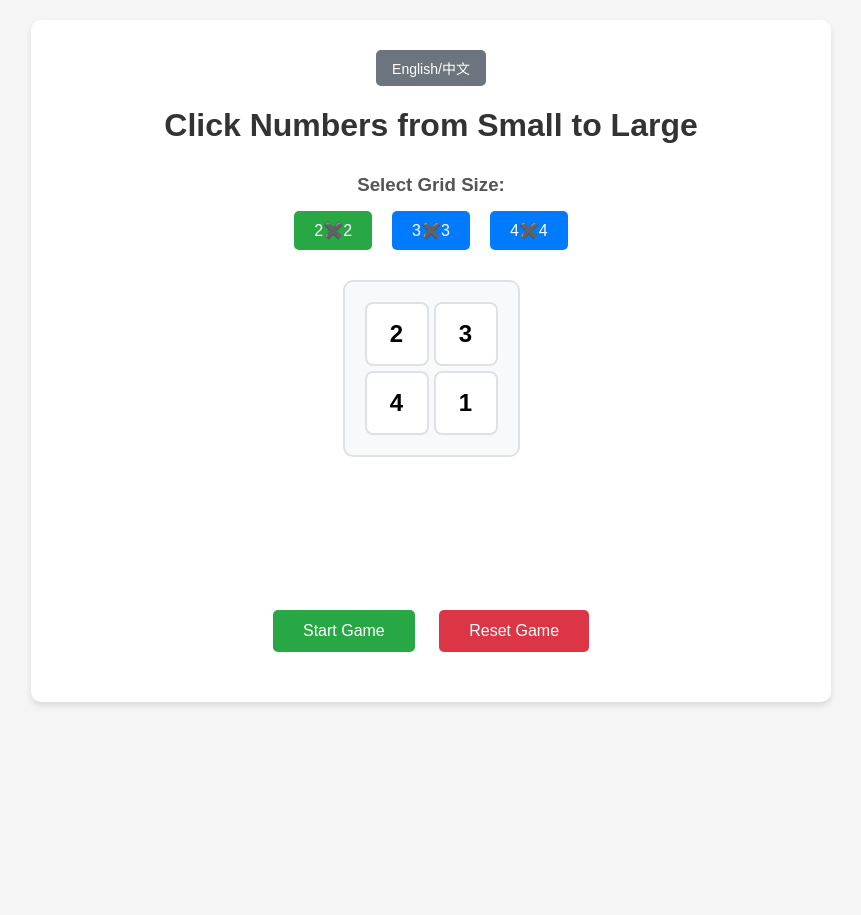
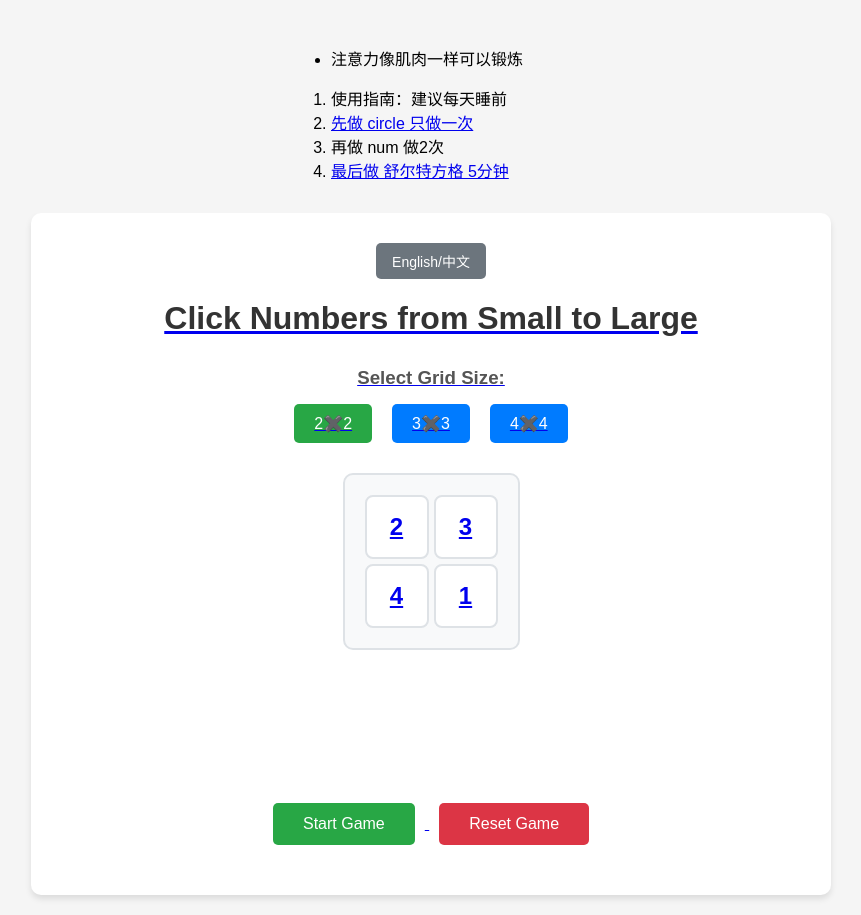
Before and after one commit to vpgle/num, a plain HTML site: page index.html in a window 1280 px wide. Shown: the whole page, without its empty margins (209-1070 px from the left). Before the commit the page ends 800 px from the top, so only its background shows below. Drawn offline with Linux system fonts and the light colour scheme.

Commit message:
Update index.html
添加正确的news 的CSS

```diff
--- a/index.html
+++ b/index.html
@@ -10,6 +10,14 @@
             max-width: 800px;
             margin: 0 auto;
             padding: 20px;
+            background-color: #f5f5f5;
+            position: relative;
+        }
+        .news {
+            font-family: Arial, sans-serif;
+            max-width: 800px;
+            margin: 0 auto;
+            padding: 10px 260px 15px;
             background-color: #f5f5f5;
             position: relative;
         }
@@ -218,6 +226,21 @@
 
       gtag('config', 'G-WVT2G47XTZ');
     </script>
+
+
+
+  <section class="news">
+  <ul>
+        <li>注意力像肌肉一样可以锻炼</li>
+  </ul>
+  <ol>
+        <li>使用指南：建议每天睡前</li>
+        <li><a href="https://circle-woad.vercel.app/"> 先做 circle 只做一次</a></li>
+        <li> 再做 num 做2次</a></li>
+        <li><a href="https://myfriendsandi.xyz"> 最后做 舒尔特方格 5分钟</li>
+  </ol>
+  </section>
+
 
 
 
```
